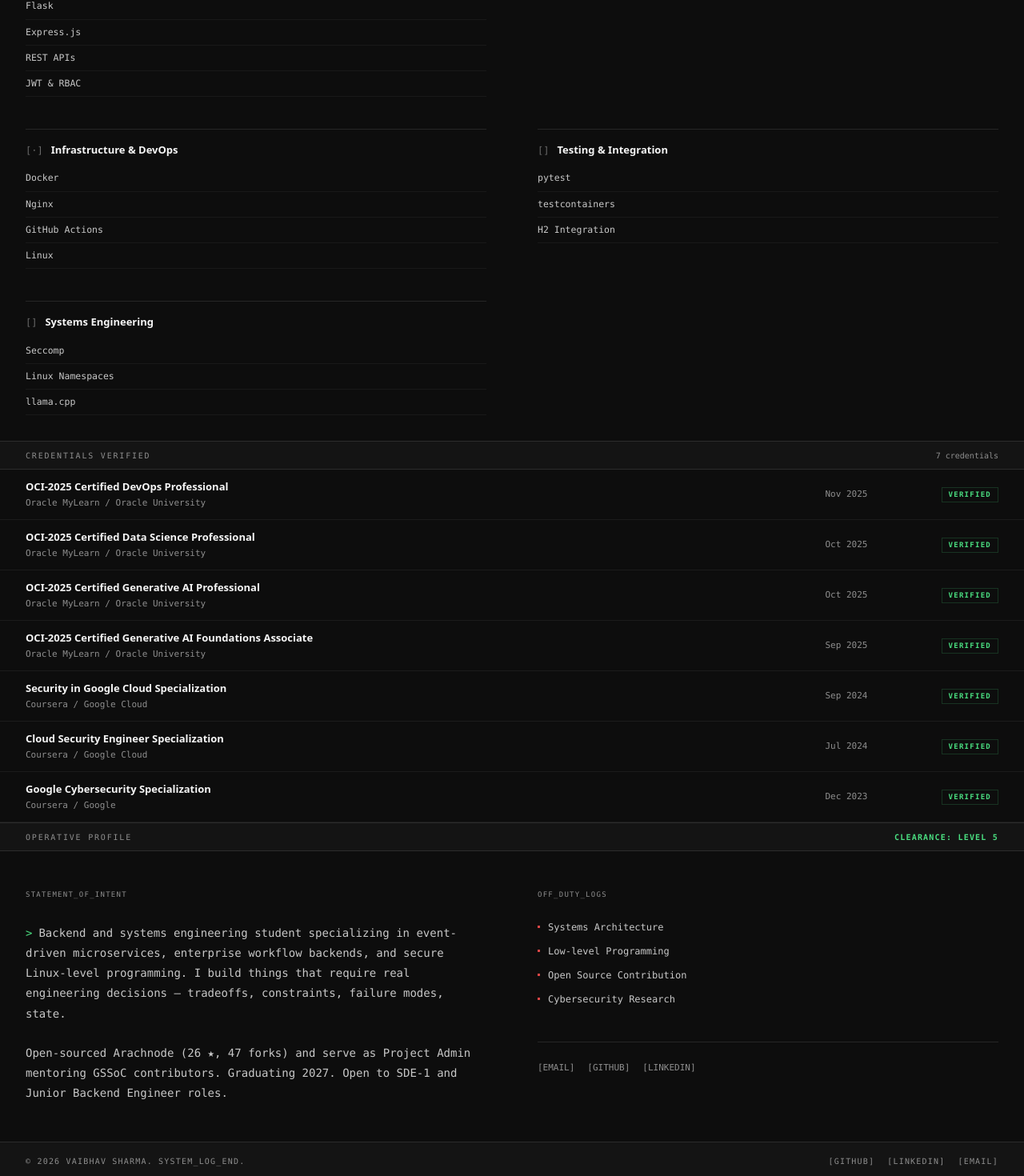
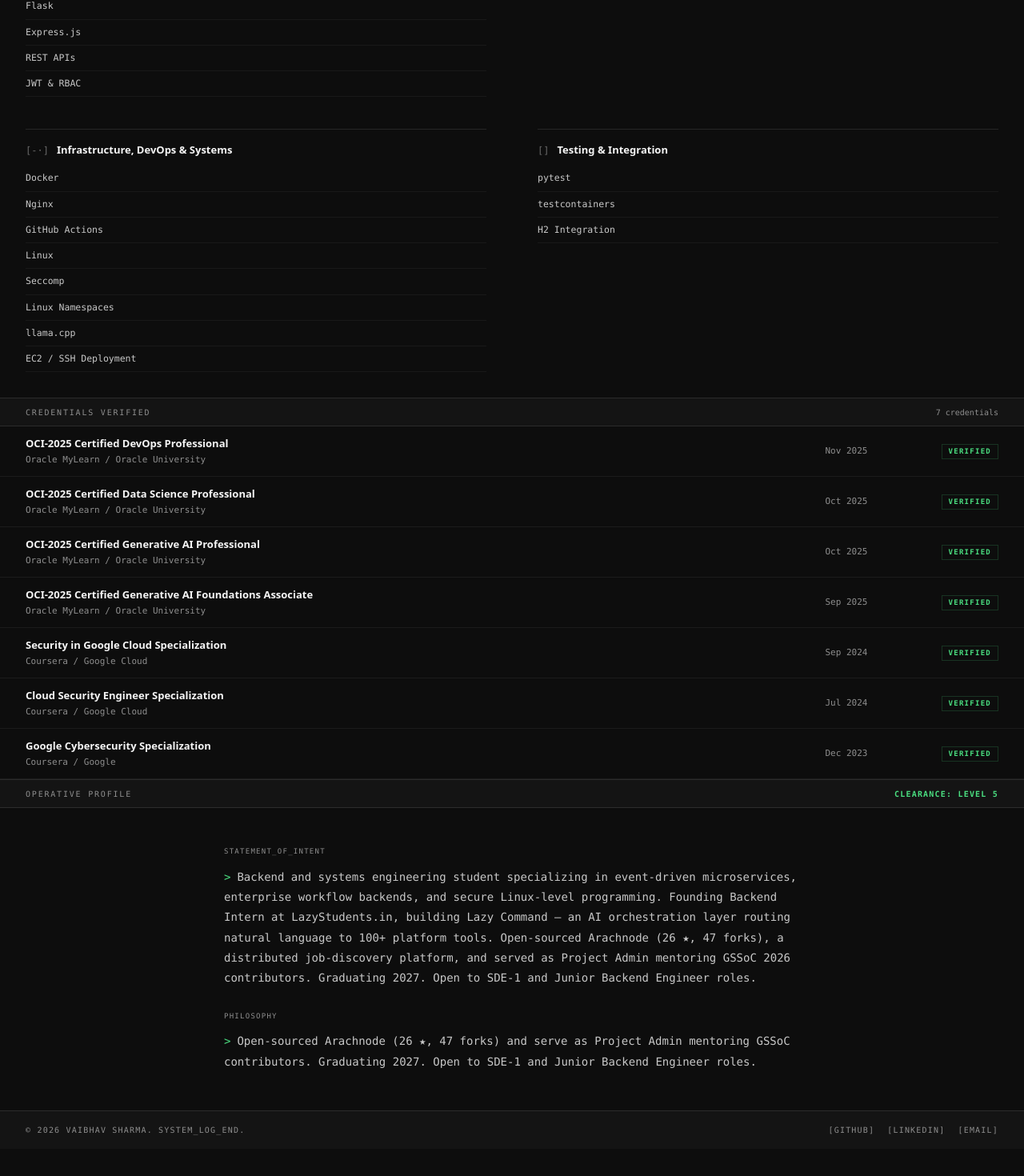
Before and after one commit to sharmavaibhav31/sharmavaibhav31.github.io, a React (Vite) app: page / in a window 1280 px wide. Shown: the part 3368-4838 px from the top of the page at 80% size. After the commit the page ends 4804 px from the top, so only its background shows below. Built offline with nearby package versions, Linux system fonts and the light colour scheme.

Commit message:
update: the capabilities section updated

```diff
--- a/src/components/sections/AboutSection.tsx
+++ b/src/components/sections/AboutSection.tsx
@@ -4,8 +4,9 @@
 import React from 'react';
 import resumeData from '../../data/resume.json';
 
-const paragraphs = (resumeData as any).about?.paragraphs || [resumeData.philosophy, resumeData.summary].filter(Boolean);
-const hobbies = (resumeData as any).hobbies || ["Systems Architecture", "Low-level Programming", "Open Source Contribution", "Cybersecurity Research"];
+const infoText = "Backend and systems engineering student specializing in event-driven microservices, enterprise workflow backends, and secure Linux-level programming. Founding Backend Intern at LazyStudents.in, building Lazy Command — an AI orchestration layer routing natural language to 100+ platform tools. Open-sourced Arachnode (26 ★, 47 forks), a distributed job-discovery platform, and served as Project Admin mentoring GSSoC 2026 contributors. Graduating 2027. Open to SDE-1 and Junior Backend Engineer roles.";
+
+const philosophyText = resumeData.philosophy;
 
 export const AboutSection: React.FC = () => (
     <section id="about" aria-label="About" className="w-full flex flex-col pt-0" style={{ background: 'var(--bg-primary)' }}>
@@ -23,59 +24,27 @@
 
         {/* CONTENT */}
         <div className="w-full px-[16px] sm:px-8 py-[2rem] sm:py-[3rem]">
-            <div className="grid grid-cols-1 sm:grid-cols-2 gap-[2.5rem] sm:gap-[4rem]">
+            <div className="max-w-[720px] mx-auto flex flex-col gap-[1.8rem]">
 
-                {/* Left Column - Philosophy/Paragraphs */}
-                <div className="flex flex-col gap-[1.5rem]">
+                {/* [INFO] Block */}
+                <div className="flex flex-col gap-[0.5rem]">
                     <div className="font-mono text-[9px] tracking-[0.14em] mb-[4px]" style={{ color: 'var(--text-muted)' }}>
                         STATEMENT_OF_INTENT
                     </div>
-                    {paragraphs.map((para: string, i: number) => (
-                        <div key={i} className="font-mono text-[14px] leading-[1.8]"
-                            style={{ color: 'var(--text-secondary)' }}>
-                            {i === 0 && (
-                                <span className="mr-2" style={{ color: 'var(--accent-green)' }}>{'>'}</span>
-                            )}
-                            {para}
-                        </div>
-                    ))}
+                    <div className="font-mono text-[13.5px] sm:text-[14px] leading-[1.8]" style={{ color: 'var(--text-secondary)' }}>
+                        <span className="mr-2" style={{ color: 'var(--accent-green)' }}>{'>'}</span>
+                        {infoText}
+                    </div>
                 </div>
 
-                {/* Right Column - Off-duty / Hobbies */}
-                <div className="flex flex-col">
-                    <div className="font-mono text-[9px] tracking-[0.14em] mb-[1.5rem]" style={{ color: 'var(--text-muted)' }}>
-                        OFF_DUTY_LOGS
+                {/* [PHILOSOPHY] Block */}
+                <div className="flex flex-col gap-[0.5rem]">
+                    <div className="font-mono text-[9px] tracking-[0.14em] mb-[4px]" style={{ color: 'var(--text-muted)' }}>
+                        PHILOSOPHY
                     </div>
-                    <div className="flex flex-col">
-                        {hobbies.map((hobby: string, i: number) => (
-                            <div key={i} className="flex items-center gap-[10px] mb-[12px]">
-                                <span className="w-[3px] h-[3px] rounded-full shrink-0"
-                                    style={{ background: 'var(--accent-red)' }}></span>
-                                <span className="font-mono text-[12px]" style={{ color: 'var(--text-secondary)' }}>
-                                    {hobby}
-                                </span>
-                            </div>
-                        ))}
-                    </div>
-
-                    {/* Socials */}
-                    <div className="mt-[2rem] pt-[1.5rem] border-t-[0.5px] flex flex-wrap gap-[1rem]"
-                        style={{ borderColor: 'var(--border-default)' }}>
-                        {[
-                            { label: '[EMAIL]', href: resumeData.socials.email },
-                            { label: '[GITHUB]', href: resumeData.socials.github, external: true },
-                            { label: '[LINKEDIN]', href: resumeData.socials.linkedin, external: true },
-                        ].map(link => (
-                            <a
-                                key={link.label}
-                                href={link.href}
-                                target={link.external ? '_blank' : undefined}
-                                rel={link.external ? 'noopener noreferrer' : undefined}
-                                className="font-mono text-[11px] transition-colors duration-150 text-[var(--text-muted)] hover:text-[var(--text-secondary)]"
-                            >
-                                {link.label}
-                            </a>
-                        ))}
+                    <div className="font-mono text-[13.5px] sm:text-[14px] leading-[1.8]" style={{ color: 'var(--text-secondary)' }}>
+                        <span className="mr-2" style={{ color: 'var(--accent-green)' }}>{'>'}</span>
+                        {philosophyText}
                     </div>
                 </div>
 
--- a/src/components/sections/CapabilitiesSection.tsx
+++ b/src/components/sections/CapabilitiesSection.tsx
@@ -19,10 +19,10 @@
 
 const getCategoryGlyph = (category: string) => {
     if (category.includes('Backend')) return '{ }';
-    if (category.includes('Distributed')) return '>_';
-    if (category.includes('Infrastructure') || category.includes('DevOps')) return '[·]';
-    if (category.includes('ML')) return '~>';
-    return '[]';
+    if (category.includes('Data') || category.includes('Databases')) return '>_';
+    if (category.includes('Infrastructure') || category.includes('DevOps') || category.includes('Systems')) return '[-·]';
+    if (category.includes('Testing') || category.includes('Integration')) return '[]';
+    return '[-·]';
 };
 
 export const CapabilitiesSection: React.FC = () => {
--- a/src/data/skills.json
+++ b/src/data/skills.json
@@ -67,7 +67,7 @@
             ]
         },
         {
-            "category": "Infrastructure & DevOps",
+            "category": "Infrastructure, DevOps & Systems",
             "items": [
                 {
                     "name": "Docker",
@@ -84,6 +84,22 @@
                 {
                     "name": "Linux",
                     "tooltip": "Operating system configuration, shell scripting, and administration"
+                },
+                {
+                    "name": "Seccomp",
+                    "tooltip": "Linux syscall filtering for process sandboxing"
+                },
+                {
+                    "name": "Linux Namespaces",
+                    "tooltip": "Process, PID, and mount isolation for secure execution environments"
+                },
+                {
+                    "name": "llama.cpp",
+                    "tooltip": "Running high-performance sandboxed LLMs locally in C/C++"
+                },
+                {
+                    "name": "EC2 / SSH Deployment",
+                    "tooltip": "Cloud server provisioning and secure SSH remote management"
                 }
             ]
         },
@@ -103,23 +119,6 @@
                     "tooltip": "In-memory database testing for Java applications"
                 }
             ]
-        },
-        {
-            "category": "Systems Engineering",
-            "items": [
-                {
-                    "name": "Seccomp",
-                    "tooltip": "Linux syscall filtering for process sandboxing"
-                },
-                {
-                    "name": "Linux Namespaces",
-                    "tooltip": "Process, PID, and mount isolation for secure execution environments"
-                },
-                {
-                    "name": "llama.cpp",
-                    "tooltip": "Running high-performance sandboxed LLMs locally in C/C++"
-                }
-            ]
         }
     ]
 }
```
